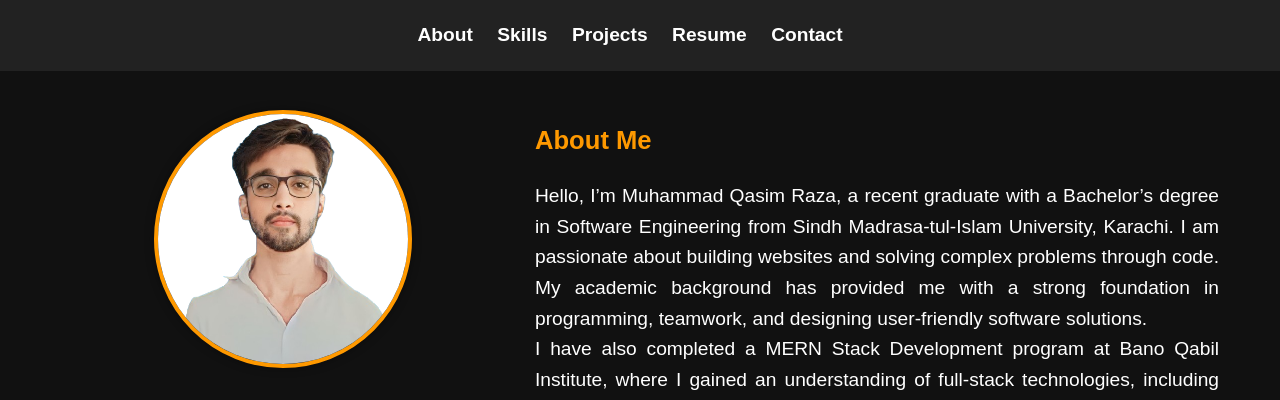
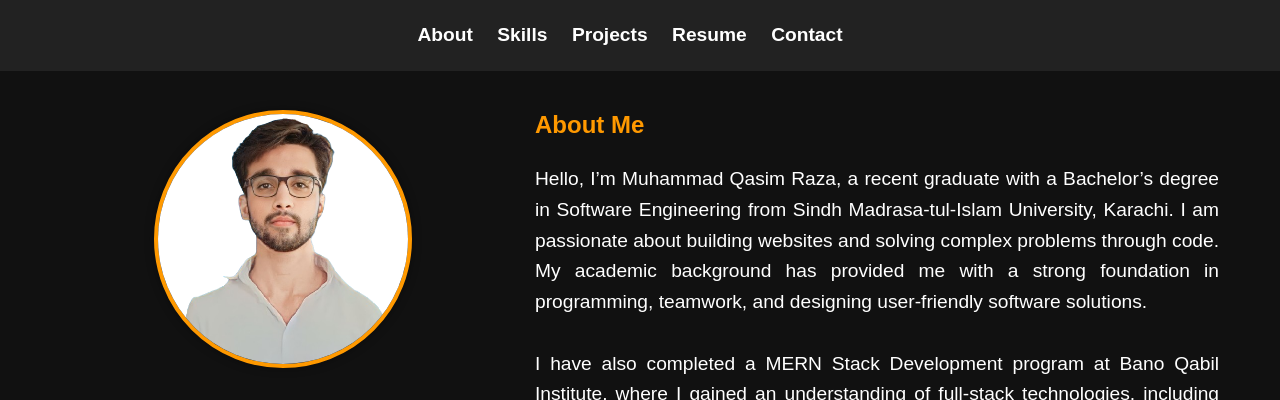
Before and after one commit to Muhammad-Qasim-Raza/Muhammad-Qasim-Raza-WebDev-Portfolio, a plain HTML site: page index.html in a window 1280 px wide. Shown: the top 400 px of the page. Drawn offline with Linux system fonts and the light colour scheme.

Commit message:
Update index.html

```diff
--- a/index.html
+++ b/index.html
@@ -31,12 +31,12 @@
             </div>
             <div class="ab2">
                 <div>
-                    <h2 style="color: #ff9900; font-size: 1.6rem; text-align: left;">About Me</h2>
+                    <h2 style="color: #ff9900; text-align: left;">About Me</h2>
                     <p>Hello, I’m Muhammad Qasim Raza, a recent graduate with a Bachelor’s degree in Software Engineering
                         from Sindh Madrasa-tul-Islam University, Karachi. I am passionate about building websites and solving
                         complex problems through code. My academic background has provided me with a strong foundation in
                         programming, teamwork, and designing user-friendly software solutions.
-                        <br>
+                        <br><br>
                        I have also completed a MERN Stack Development program at Bano Qabil Institute,
                         where I gained an understanding of full-stack technologies, including MongoDB,
                         ExpressJS, ReactJS, and NodeJS.
```
